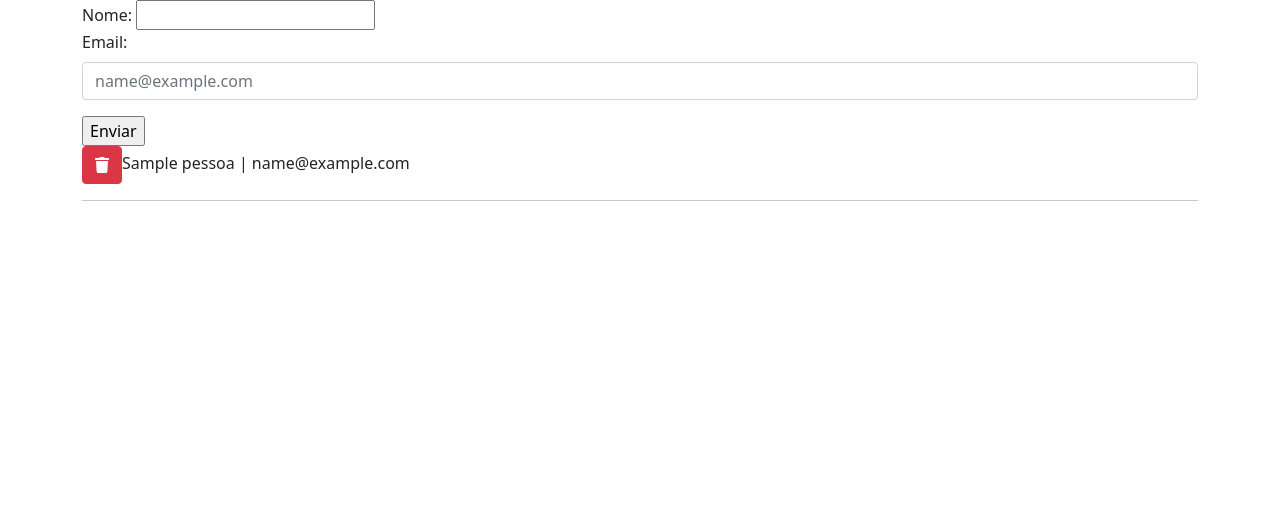
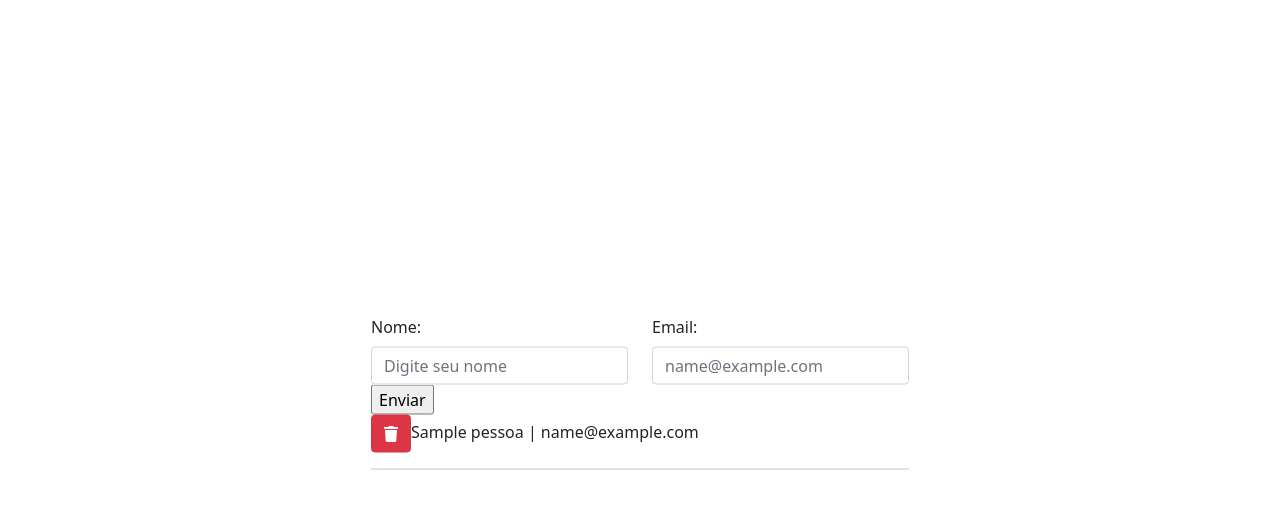
Before and after one commit to omartins-zs/crud-ensinamento-db, a PHP site: page / in a window 1280 px wide. Shown: the top 509 px of the page. Run offline with PHP 8.4, Linux system fonts and the light colour scheme; tables that the repository leaves empty or names only in its code hold one stand-in row (values such as "Sample post"); some libraries are stand-ins or nearby versions.

Commit message:
Ajustando Inputs

```diff
--- /dev/null
+++ b/css/style.css
@@ -0,0 +1,6 @@
+form {
+  position: absolute;
+  top: 50%;
+  left: 50%;
+  transform: translateY(-50%) translateX(-50%);
+}
--- a/index.php
+++ b/index.php
@@ -35,6 +35,7 @@ $pdo->exec("UPDATE pessoas SET nome='$nome' WHERE id=12") /*Deve sempre indicar
     <title>Cadastro Pessoas</title>
 
     <link rel="stylesheet" href="./css/bootstrap.min.css">
+    <link rel="stylesheet" href="css/style.css">
 
 
     <!-- video font awesome -->
@@ -48,20 +49,23 @@ $pdo->exec("UPDATE pessoas SET nome='$nome' WHERE id=12") /*Deve sempre indicar
 
 <body>
     <div class="container">
+        <div class="form">
 
             <form class="form-group" action="" method="post">
-            <label for="nome">Nome:</label>
-            <input type="text" name="nome"><br>
 
-            <div class="mb-3">
+
+                <div class="row">
+                    <div class="col">
+                        <label for="InputNome" class="form-label">Nome:</label>
+                        <input type="text" class="form-control" name="InputNome" id="InputNome" placeholder="Digite seu nome">
+                    </div>
+                    <div class="col">
                         <label for="InputEmail" class="form-label">Email:</label>
                         <input type="email" class="form-control" name="InputEmail" id="InputEmail" placeholder="name@example.com">
                     </div>
+                </div>
 
-
-            <input type="submit" value="Enviar">
-        </form>
-
+                <input type="submit" value="Enviar"><br>
                 <?php
                 $sql = $pdo->prepare("SELECT * FROM pessoas");
                 $sql->execute();
@@ -74,7 +78,10 @@ $pdo->exec("UPDATE pessoas SET nome='$nome' WHERE id=12") /*Deve sempre indicar
                     echo '<hr>';
                 }
                 ?>
+            </form>
 
+
+        </div>
     </div>
 
 </body>
```
Lines whose indentation alone changed are shown as unchanged.
